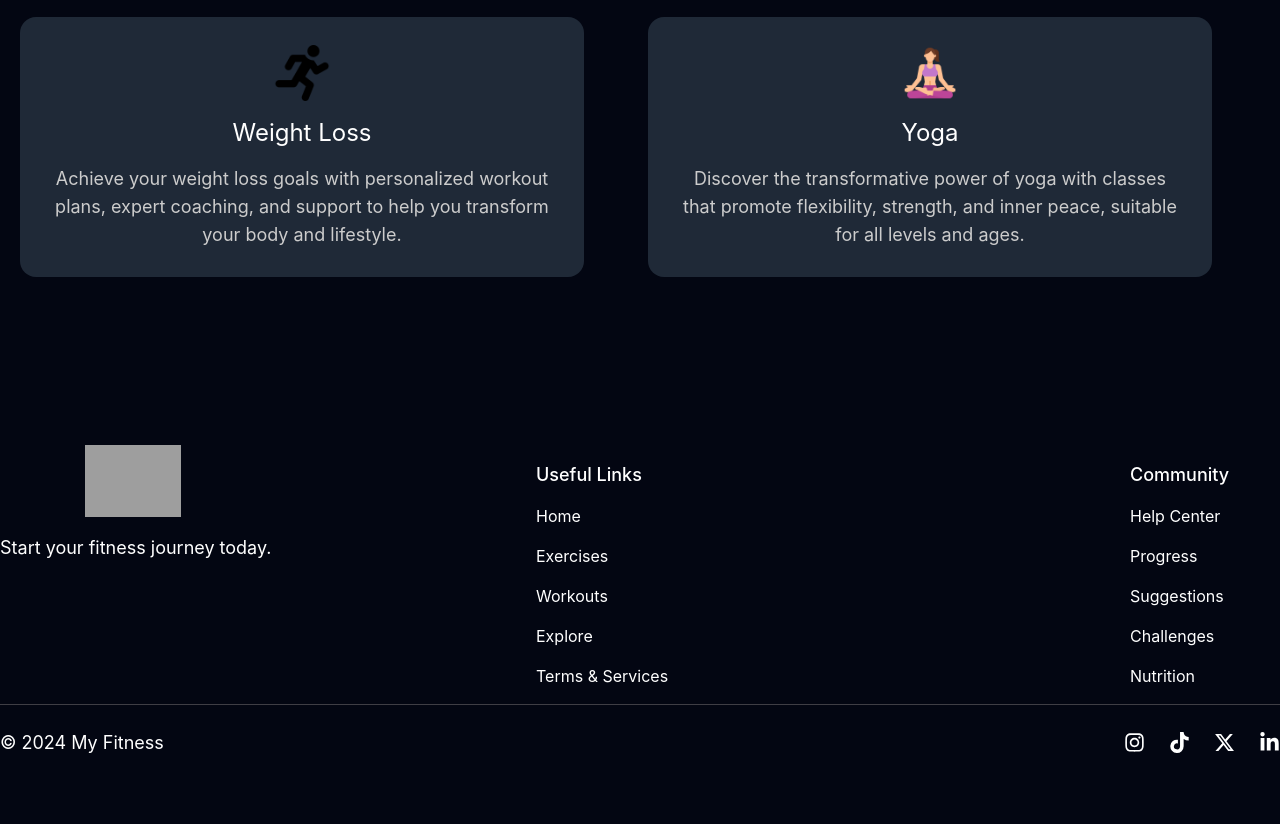
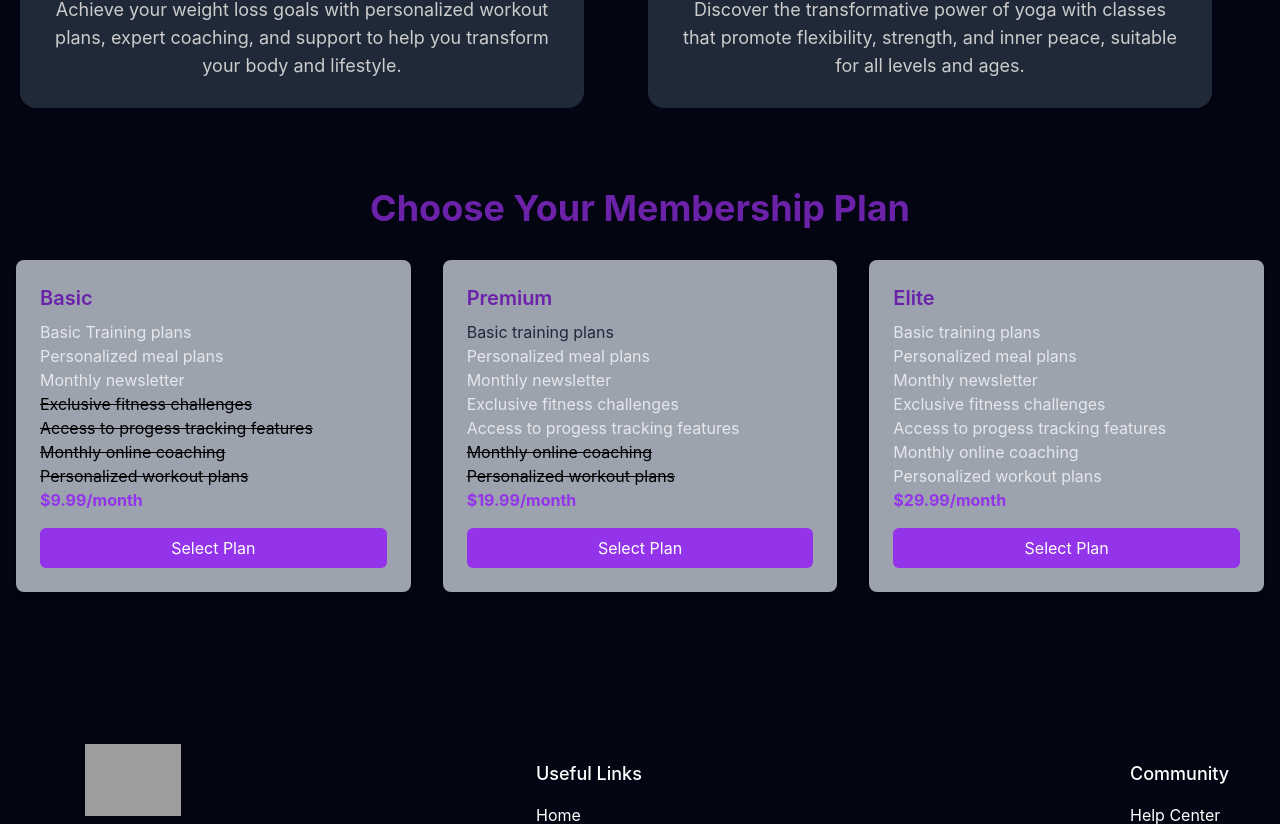
Before and after one commit to nhier17/my-fitness, a React (Create React App) app: page / in a window 1280 px wide. Shown: the part 1620-2444 px from the top of the page. Built offline with nearby package versions, Linux system fonts and the light colour scheme; no server answers; grey boxes are pictures that could not be loaded.

Commit message:
customized membership plans

```diff
--- /dev/null
+++ b/src/components/Exercise.jsx
@@ -0,0 +1,39 @@
+import React, { useState, useEffect } from 'react'
+import { exerciseOptions, fetchData } from '../utils/fetchData'
+
+const Exercise = ({ bodyPart, exercisesData, setExercises, exercises }) => {
+    const [currentPage, setCurrentPage] = useState(1)
+    const [exercisesPerPage] = useState(6)
+
+    useEffect(() => {
+        const fetchExerciseData = async () => {
+            let fetchedData;
+            if (bodyPart === 'all') {
+                fetchedData = await fetchData('https://exercisedb.p.rapidapi.com/exercises', exerciseOptions);
+            } else {
+                fetchedData = await fetchData(`https://exercisedb.p.rapidapi.com/exercises/bodyPart/${bodyPart}`, exerciseOptions);
+            }
+            setExercises(fetchedData);
+        };
+
+        fetchExerciseData();
+    }, [bodyPart, setExercises]);
+
+    const indexOfLastExercise = currentPage * exercisesPerPage;
+  const indexOfFirstExercise = indexOfLastExercise - exercisesPerPage;
+
+
+  const paginate = (event, value) => {
+    setCurrentPage(value);
+
+    window.scrollTo({ top: 1800, behavior: 'smooth' });
+  };
+
+  return (
+    <div>
+
+    </div>
+  )
+}
+
+export default Exercise
--- a/src/components/Explore.jsx
+++ b/src/components/Explore.jsx
@@ -5,7 +5,7 @@ import { photoAnim } from '../animation';
 
 const Explore = () => {
   return (
-    <div className="explore-container mt-10">
+    <div className="explore-container mt-20">
     <h2 className="mb-8 md:text-[5rem] text-4xl text-center text-white">Programs for <span className="text-red-700">You</span></h2>
     <div className="flex flex-wrap md:gap-4 gap-1">
       {services.map((service, index) => (
--- /dev/null
+++ b/src/components/Membership.jsx
@@ -0,0 +1,57 @@
+import React from 'react'
+
+const Membership = () => {
+  return (
+    <div className="mx-auto px-4 py-8">
+            <header className="text-center mb-8">
+                <h1 className="text-4xl font-bold text-purple-800">Choose Your Membership Plan</h1>
+            </header>
+            <div className="grid grid-cols-1 md:grid-cols-3 gap-8">
+                <div className="bg-gray-400 p-6 shadow-md rounded-lg">
+                    <h2 className="text-xl font-semibold mb-2 text-purple-800">Basic</h2>
+                    <ul>
+                        <li className="text-gray-200">Basic Training plans</li>
+                        <li className="text-gray-200">Personalized meal plans</li>
+                        <li className="text-gray-200">Monthly newsletter</li>
+                        <li className="line-through">Exclusive fitness challenges</li>
+                        <li className="line-through">Access to progess tracking features</li>
+                        <li className="line-through">Monthly online coaching</li>
+                        <li className="line-through">Personalized workout plans</li>
+                    </ul>
+                    <p className="text-purple-600 font-bold">$9.99/month</p>
+                    <button className="mt-4 w-full bg-purple-600 text-white py-2 px-4 rounded-md hover:bg-purple-700 transition duration-300 ease-in-out">Select Plan</button>
+                </div>
+                <div className="bg-gray-400 p-6 shadow-md rounded-lg">
+                    <h2 className="text-xl font-semibold mb-2 text-purple-800">Premium</h2>
+                    <ul>
+                        <li className="text-gray-800">Basic training plans</li>
+                        <li className="text-gray-200">Personalized meal plans</li>
+                        <li className="text-gray-200">Monthly newsletter</li>
+                        <li className="text-gray-200">Exclusive fitness challenges</li>
+                        <li className="text-gray-200">Access to progess tracking features</li>
+                        <li className="line-through">Monthly online coaching</li>
+                        <li className="line-through">Personalized workout plans</li>
+                    </ul>
+                    <p className="text-purple-600 font-bold">$19.99/month</p>
+                    <button className="mt-4 w-full bg-purple-600 text-white py-2 px-4 rounded-md hover:bg-purple-700 transition duration-300 ease-in-out">Select Plan</button>
+                </div>
+                <div className="bg-gray-400 p-6 shadow-md rounded-lg">
+                    <h2 className="text-xl font-semibold mb-2 text-purple-800">Elite</h2>
+                    <ul>
+                        <li className="text-gray-200">Basic training plans</li>
+                        <li className="text-gray-200">Personalized meal plans</li>
+                        <li className="text-gray-200">Monthly newsletter</li>
+                        <li className="text-gray-200">Exclusive fitness challenges</li>
+                        <li className="text-gray-200">Access to progess tracking features</li>
+                        <li className="text-gray-200">Monthly online coaching</li>
+                        <li className="text-gray-200">Personalized workout plans</li>
+                    </ul>
+                    <p className="text-purple-600 font-bold">$29.99/month</p>
+                    <button className="mt-4 w-full bg-purple-600 text-white py-2 px-4 rounded-md hover:bg-purple-700 transition duration-300 ease-in-out">Select Plan</button>
+                </div>
+            </div>
+        </div>
+  )
+}
+
+export default Membership
--- a/src/components/SearchExercises.jsx
+++ b/src/components/SearchExercises.jsx
@@ -4,14 +4,25 @@ import { fetchData,exerciseOptions } from "../utils/fetchData";
 
 const SearchExercises = () => {
     const [search, setSearch] = useState('')
+    const [exercises, setExercises] = useState([])
 
     const submitHandler = async(e) => {
         e.preventDefault()
         if(search) {
             const exercisesData = await fetchData('https://exercisedb.p.rapidapi.com/exercises', exerciseOptions);
-            console.log(exercisesData)
+            console.log('Search query:', search);
+            console.log('Exercise data:', exercisesData);
+            const searchedExercises = exercisesData.filter(
+              (exercise) =>
+                  exercise.name.toLowerCase().includes(search) ||
+                  exercise.target.toLowerCase().includes(search) ||
+                  exercise.equipment.toLowerCase().includes(search) ||
+                  exercise.bodyPart.toLowerCase().includes(search)
+          );
+            console.log(searchedExercises)
               window.scrollTo({ top: 1800, left: 100, behavior: 'smooth' });
               setSearch('')
+              setExercises(searchedExercises);
         }
 
     }
@@ -25,12 +36,21 @@ const SearchExercises = () => {
             <FaSearch className="text-2xl text-white mr-4" />
             <input
             className="w-full bg-transparent focus:outline-none"
-            onChange={(e) => setSearch(e.target.value)}
+            onChange={(e) => setSearch(e.target.value.toLowerCase())}
             value={search}
             type="text"
             placeholder="search for exercises" />
         </form>
-
+      <div className="">
+      {exercises.map((exercise) => (
+        <div key={exercise.id} >
+          <img src={exercise.gifUrl} alt="exercise" />
+          <button>{exercise.bodyPart}</button>
+          <button>{exercise.target}</button>
+          <p className="text-white">{exercise.name}</p>
+          </div>
+      ))}
+     </div>
     </div>
   )
 }
--- a/src/components/index.js
+++ b/src/components/index.js
@@ -7,4 +7,5 @@ export { default as Dashboard } from './Dashboard';
 export { default as Footer } from './Footer';
 export { default as Explore } from './Explore';
 export { default as MealPlan } from './MealPlan';
-export { default as Workout } from './Workout';
+export { default as Exercise } from './Exercise';
+export { default as Membership } from './Membership';
--- a/src/pages/Home.jsx
+++ b/src/pages/Home.jsx
@@ -1,5 +1,5 @@
 import React from 'react'
-import { Hero, SearchExercises, Explore } from "../components";
+import { Hero, Explore, Membership } from "../components";
 import { motion } from 'framer-motion';
 
 const Home = () => {
@@ -11,8 +11,8 @@ const Home = () => {
     transition={{duration: 0.75}}
     >
       <Hero />
-      <SearchExercises />
       <Explore />
+      <Membership />
     </motion.div>
   )
 }
--- a/src/pages/Pages.jsx
+++ b/src/pages/Pages.jsx
@@ -1,11 +1,12 @@
 import React from 'react'
 import { Routes, Route, useLocation } from 'react-router-dom';
 import Nutrition from './Nutrition'
-import {  Signup, Login, Dashboard, Workout } from '../components'
+import {  Signup, Login, Dashboard } from '../components'
 import Home from './Home';
 import Recipe from "./Recipe"
 import Community from './Community';
 import { AnimatePresence } from 'framer-motion';
+import Workout from './Workout';
 
 const Pages = () => {
   const location = useLocation();
--- a/src/components/Workout.jsx
+++ b/src/pages/Workout.jsx
@@ -1,5 +1,6 @@
 import React from 'react'
 import { exercises } from '../constants';
+import { Exercise } from '../components';
 
 const Workout = () => {
   return (
@@ -18,6 +19,8 @@ const Workout = () => {
         </div>
       ))}
       </div>
+      <h2 className="text-3xl text-purple-700 text-center p-4 uppercase">time to grind</h2>
+      <Exercise />
     </div>
   )
 }
```
